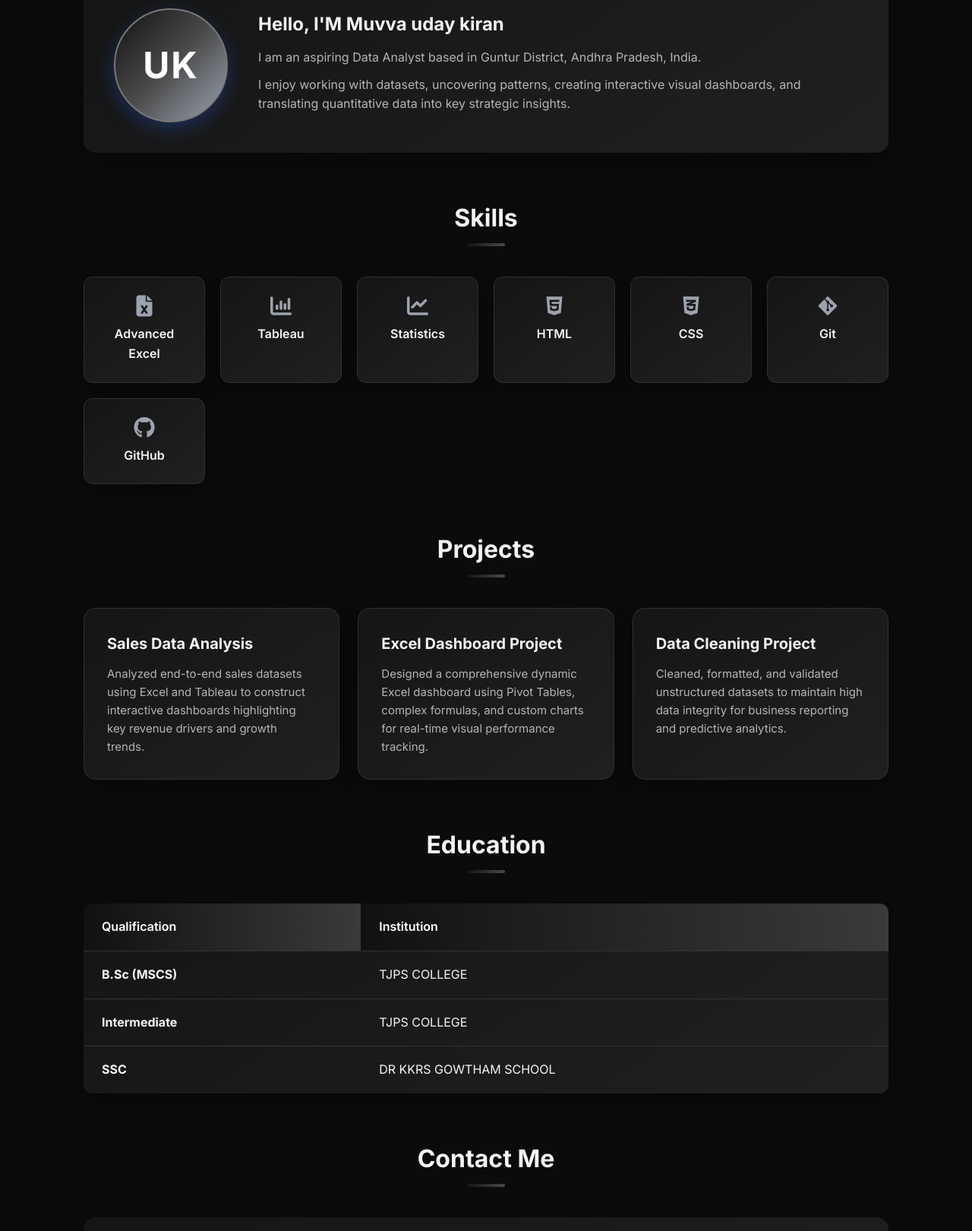
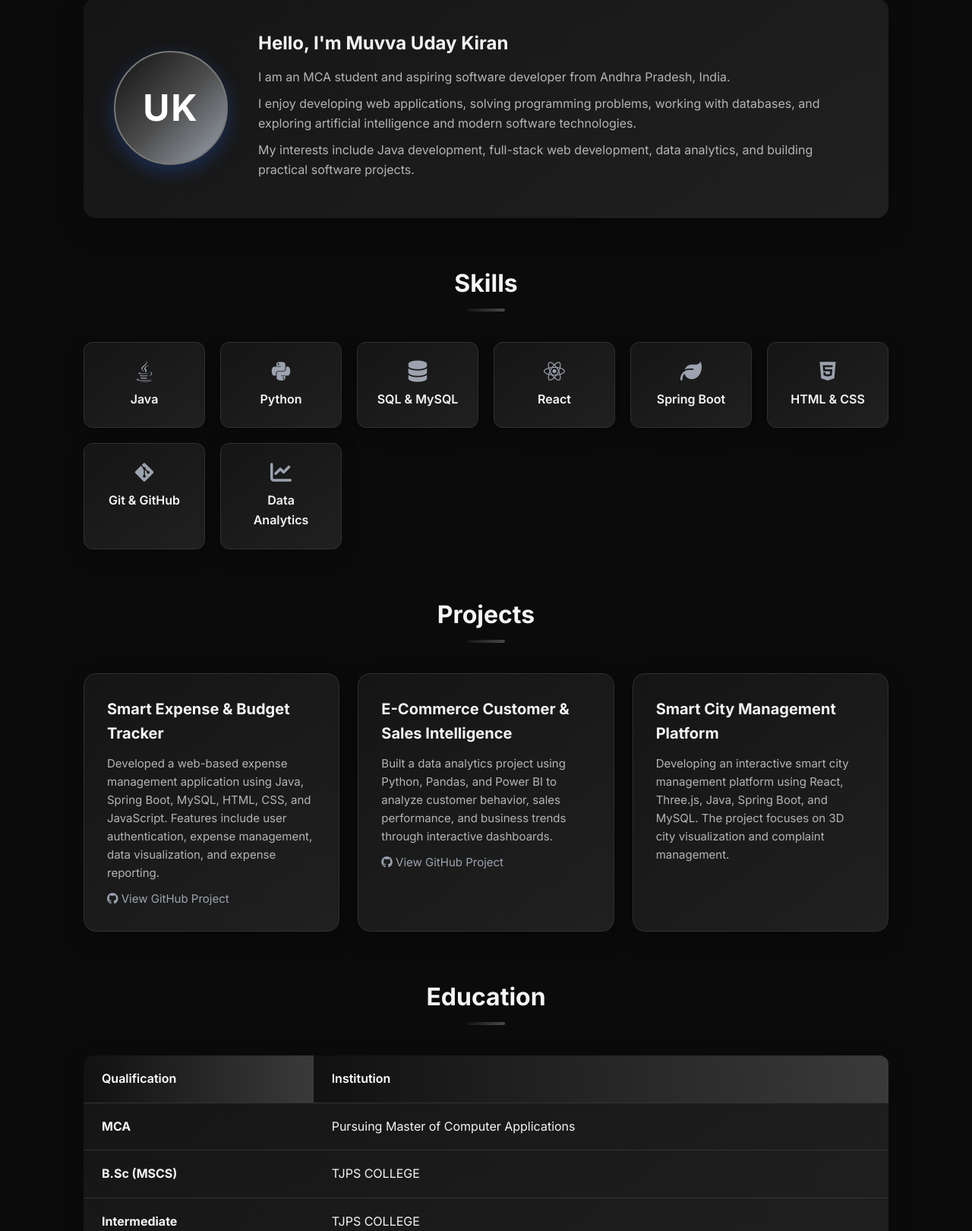
Before and after one commit to Uday6790/portfolio, a plain HTML site: page index.html in a window 1280 px wide. Shown: the part 724-2344 px from the top of the page at 76% size. Drawn offline with Linux system fonts and the light colour scheme.

Commit message:
Revise portfolio for Software Developer role
Updated portfolio from Data Analyst to Software Developer, enhancing content and structure.

```diff
--- a/index.html
+++ b/index.html
@@ -3,7 +3,8 @@
 <head>
 <meta charset="UTF-8">
 <meta name="viewport" content="width=device-width, initial-scale=1.0">
-<title>Muvva  uday kiran Data Analyst Portfolio</title>
+<title>Muvva Uday Kiran | Software Developer Portfolio</title>
+
 <!-- Google Fonts & FontAwesome Icons -->
 <link href="https://fonts.googleapis.com/css2?family=Inter:wght@300;400;600;700&display=swap" rel="stylesheet">
 <link rel="stylesheet" href="https://cdnjs.cloudflare.com/ajax/libs/font-awesome/6.4.0/css/all.min.css">
@@ -246,6 +247,17 @@ section {
     font-size: 15px;
 }
 
+.card a {
+    color: var(--primary);
+    text-decoration: none;
+    display: inline-block;
+    margin-top: 10px;
+}
+
+.card a:hover {
+    text-decoration: underline;
+}
+
 /* Education Table */
 .table-wrapper {
     overflow-x: auto;
@@ -368,21 +380,58 @@ footer {
     background: linear-gradient(135deg, #050505, #1c1c1c, #050505);
 }
 
+/* Responsive Design */
+@media (max-width: 768px) {
+    header {
+        padding: 70px 20px;
+    }
+
+    header h1 {
+        font-size: 36px;
+    }
+
+    header h3 {
+        font-size: 18px;
+    }
+
+    nav a {
+        margin: 0 8px;
+        font-size: 13px;
+    }
+
+    .about {
+        padding: 25px;
+    }
+
+    .section-title {
+        font-size: 28px;
+    }
+}
+
 </style>
 </head>
 
 <body>
 
+<!-- Header Section -->
 <header>
-    <h1>Muvva uday kiran</h1>
-    <h3>Aspiring Data Analyst</h3>
+    <h1>Muvva Uday Kiran</h1>
+
+    <h3>Aspiring Software Developer | AI &amp; Data Enthusiast</h3>
+
     <p>
-        Passionate about transforming raw data into actionable business insights using
-        Excel, Tableau, and Statistics.
+        MCA student passionate about building software applications,
+        intelligent solutions, and interactive web experiences using
+        Java, Python, React, Spring Boot, and SQL.
     </p>
-    <a href="#contact" class="btn"><i class="fa-solid fa-paper-plane"></i> Contact Me</a>
+
+    <a href="#contact" class="btn">
+        <i class="fa-solid fa-paper-plane"></i>
+        Contact Me
+    </a>
 </header>
 
+<!-- Navigation -->
 <nav>
     <a href="#about">About</a>
     <a href="#skills">Skills</a>
@@ -391,127 +440,298 @@ footer {
     <a href="#contact">Contact</a>
 </nav>
 
+<!-- About Section -->
 <section id="about">
+
     <h2 class="section-title">About Me</h2>
+
     <div class="about">
+
         <div class="profile">UK</div>
+
         <div class="about-text">
-            <h3>Hello, I'M Muvva uday kiran</h3>
+
+            <h3>Hello, I'm Muvva Uday Kiran</h3>
+
             <p>
-                I am an aspiring Data Analyst based in  Guntur District, Andhra Pradesh, India.
+                I am an MCA student and aspiring software developer
+                from Andhra Pradesh, India.
             </p>
+
             <p>
-                I enjoy working with datasets, uncovering patterns, creating interactive visual dashboards,
-                and translating quantitative data into key strategic insights.
+                I enjoy developing web applications, solving programming
+                problems, working with databases, and exploring artificial
+                intelligence and modern software technologies.
             </p>
+
+            <p>
+                My interests include Java development, full-stack web
+                development, data analytics, and building practical
+                software projects.
+            </p>
+
         </div>
+
     </div>
+
 </section>
 
+<!-- Skills Section -->
 <section id="skills">
+
     <h2 class="section-title">Skills</h2>
+
     <div class="skills">
-        <div class="skill-card"><i class="fa-solid fa-file-excel"></i>Advanced Excel</div>
-        <div class="skill-card"><i class="fa-solid fa-chart-column"></i>Tableau</div>
-        <div class="skill-card"><i class="fa-solid fa-chart-line"></i>Statistics</div>
-        <div class="skill-card"><i class="fa-brands fa-html5"></i>HTML</div>
-        <div class="skill-card"><i class="fa-brands fa-css3-alt"></i>CSS</div>
-        <div class="skill-card"><i class="fa-brands fa-git-alt"></i>Git</div>
-        <div class="skill-card"><i class="fa-brands fa-github"></i>GitHub</div>
+
+        <div class="skill-card">
+            <i class="fa-brands fa-java"></i>
+            Java
+        </div>
+
+        <div class="skill-card">
+            <i class="fa-brands fa-python"></i>
+            Python
+        </div>
+
+        <div class="skill-card">
+            <i class="fa-solid fa-database"></i>
+            SQL &amp; MySQL
+        </div>
+
+        <div class="skill-card">
+            <i class="fa-brands fa-react"></i>
+            React
+        </div>
+
+        <div class="skill-card">
+            <i class="fa-solid fa-leaf"></i>
+            Spring Boot
+        </div>
+
+        <div class="skill-card">
+            <i class="fa-brands fa-html5"></i>
+            HTML &amp; CSS
+        </div>
+
+        <div class="skill-card">
+            <i class="fa-brands fa-git-alt"></i>
+            Git &amp; GitHub
+        </div>
+
+        <div class="skill-card">
+            <i class="fa-solid fa-chart-line"></i>
+            Data Analytics
+        </div>
+
     </div>
+
 </section>
 
+<!-- Projects Section -->
 <section id="projects">
+
     <h2 class="section-title">Projects</h2>
+
     <div class="projects">
+
+        <!-- Smart Expense Tracker -->
         <div class="card">
-            <h3>Sales Data Analysis</h3>
+
+            <h3>Smart Expense &amp; Budget Tracker</h3>
+
             <p>
-                Analyzed end-to-end sales datasets using Excel and Tableau to construct interactive
-                dashboards highlighting key revenue drivers and growth trends.
+                Developed a web-based expense management application using Java,
+                Spring Boot, MySQL, HTML, CSS, and JavaScript. Features include
+                user authentication, expense management, data visualization,
+                and expense reporting.
             </p>
+
+            <p>
+                <a href="https://github.com/Uday6790/expense-tracker-app"
+                   target="_blank"
+                   rel="noopener noreferrer">
+                    <i class="fa-brands fa-github"></i>
+                    View GitHub Project
+                </a>
+            </p>
+
         </div>
+
+        <!-- E-Commerce Intelligence -->
         <div class="card">
-            <h3>Excel Dashboard Project</h3>
+
+            <h3>E-Commerce Customer &amp; Sales Intelligence</h3>
+
             <p>
-                Designed a comprehensive dynamic Excel dashboard using Pivot Tables, complex formulas,
-                and custom charts for real-time visual performance tracking.
+                Built a data analytics project using Python, Pandas, and Power BI
+                to analyze customer behavior, sales performance, and business
+                trends through interactive dashboards.
             </p>
+
+            <p>
+                <a href="https://github.com/Uday6790/ecommerce-intelligence"
+                   target="_blank"
+                   rel="noopener noreferrer">
+                    <i class="fa-brands fa-github"></i>
+                    View GitHub Project
+                </a>
+            </p>
+
         </div>
+
+        <!-- Smart City Platform -->
         <div class="card">
-            <h3>Data Cleaning Project</h3>
+
+            <h3>Smart City Management Platform</h3>
+
             <p>
-                Cleaned, formatted, and validated unstructured datasets to maintain high data integrity
-                for business reporting and predictive analytics.
+                Developing an interactive smart city management platform using
+                React, Three.js, Java, Spring Boot, and MySQL. The project focuses
+                on 3D city visualization and complaint management.
             </p>
+
         </div>
+
     </div>
+
 </section>
 
+<!-- Education Section -->
 <section id="education">
+
     <h2 class="section-title">Education</h2>
+
     <div class="table-wrapper">
+
         <table>
+
             <thead>
                 <tr>
                     <th>Qualification</th>
                     <th>Institution</th>
                 </tr>
             </thead>
+
             <tbody>
+
                 <tr>
-                    <td><strong>B.Sc (MSCS)</strong></td>
-                    <td>TJPS COLLEGE</td>
+                    <td>
+                        <strong>MCA</strong>
+                    </td>
+                    <td>
+                        Pursuing Master of Computer Applications
+                    </td>
                 </tr>
+
                 <tr>
-                    <td><strong>Intermediate</strong></td>
-                    <td>TJPS COLLEGE</td>
+                    <td>
+                        <strong>B.Sc (MSCS)</strong>
+                    </td>
+                    <td>
+                        TJPS COLLEGE
+                    </td>
                 </tr>
+
                 <tr>
-                    <td><strong>SSC</strong></td>
-                    <td>DR KKRS GOWTHAM SCHOOL</td>
+                    <td>
+                        <strong>Intermediate</strong>
+                    </td>
+                    <td>
+                        TJPS COLLEGE
+                    </td>
                 </tr>
+
+                <tr>
+                    <td>
+                        <strong>SSC</strong>
+                    </td>
+                    <td>
+                        DR KKRS GOWTHAM SCHOOL
+                    </td>
+                </tr>
+
             </tbody>
+
         </table>
+
     </div>
+
 </section>
 
+<!-- Contact Section -->
 <section id="contact">
+
     <h2 class="section-title">Contact Me</h2>
+
     <div class="contact-box">
+
+        <!-- Name -->
         <div class="contact-item">
+
             <i class="fa-solid fa-user"></i>
+
             <div>
                 <small>Name</small><br>
                 <strong>Uday Kiran</strong>
             </div>
+
         </div>
+
+        <!-- Email -->
         <div class="contact-item">
+
             <i class="fa-solid fa-envelope"></i>
+
             <div>
                 <small>Email</small><br>
-                <a href="mailto:ukuday981@gmail.com">ukuday981@gmail.com</a>
+
+                <a href="mailto:ukuday981@gmail.com">
+                    ukuday981@gmail.com
+                </a>
             </div>
+
         </div>
+
+        <!-- GitHub -->
         <div class="contact-item">
+
             <i class="fa-brands fa-github"></i>
+
             <div>
                 <small>GitHub</small><br>
-                <a href="https://github.com/uday6790" target="_blank">github.com/uday6790</a>
+
+                <a href="https://github.com/uday6790"
+                   target="_blank"
+                   rel="noopener noreferrer">
+                    github.com/uday6790
+                </a>
             </div>
+
         </div>
+
+        <!-- Location -->
         <div class="contact-item">
+
             <i class="fa-solid fa-location-dot"></i>
+
             <div>
                 <small>Location</small><br>
-                <strong> Guntur, AP, India</strong>
+                <strong>Guntur, AP, India</strong>
             </div>
+
         </div>
+
     </div>
+
 </section>
 
+<!-- Footer -->
 <footer>
-    <p>© 2026 UDAY KIRAN | Aspiring Data Analyst</p>
+
+    <p>
+        © 2026 UDAY KIRAN | Aspiring Software Developer
+    </p>
+
 </footer>
 
 </body>
```
